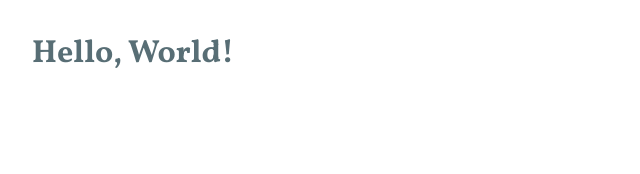
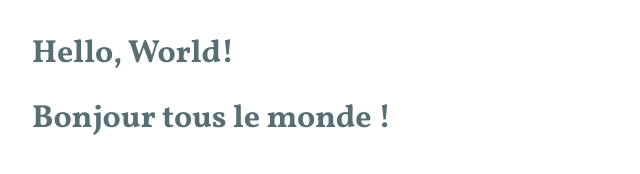
Before and after one commit to abdoul-nft/wf3-ci-cd-hello-world, a plain HTML site: page index.html in a window 1280 px wide. Shown: the whole page, without its empty margins (0-640 px from the left). Drawn offline with Linux system fonts and the light colour scheme.

Commit message:
feature french hello world

```diff
--- a/index.html
+++ b/index.html
@@ -12,5 +12,6 @@
   </head>
   <body>
     <h1>Hello, World!</h1>
+    <h1>Bonjour tous le monde ! </h1>
   </body>
 </html>
```
